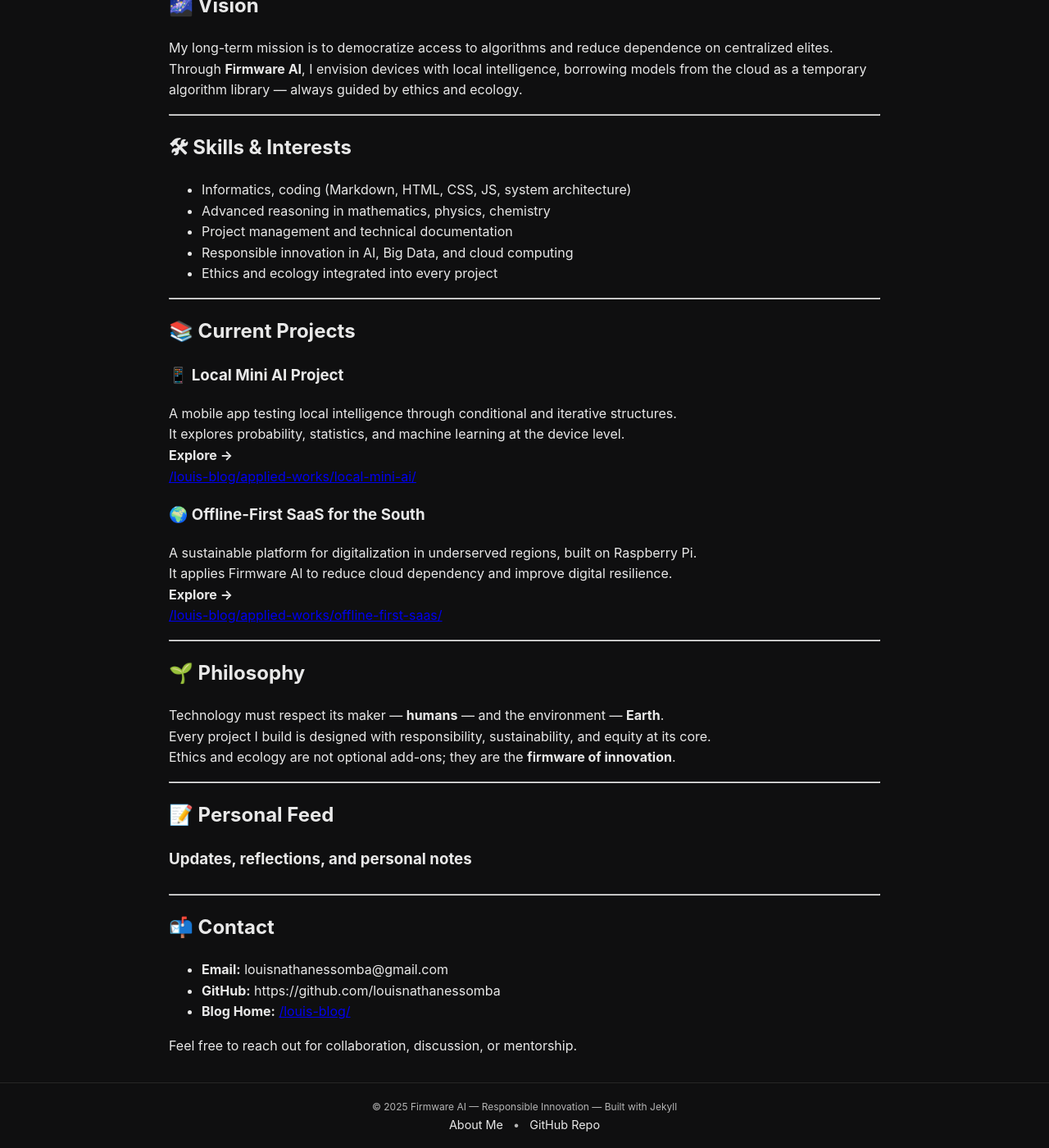
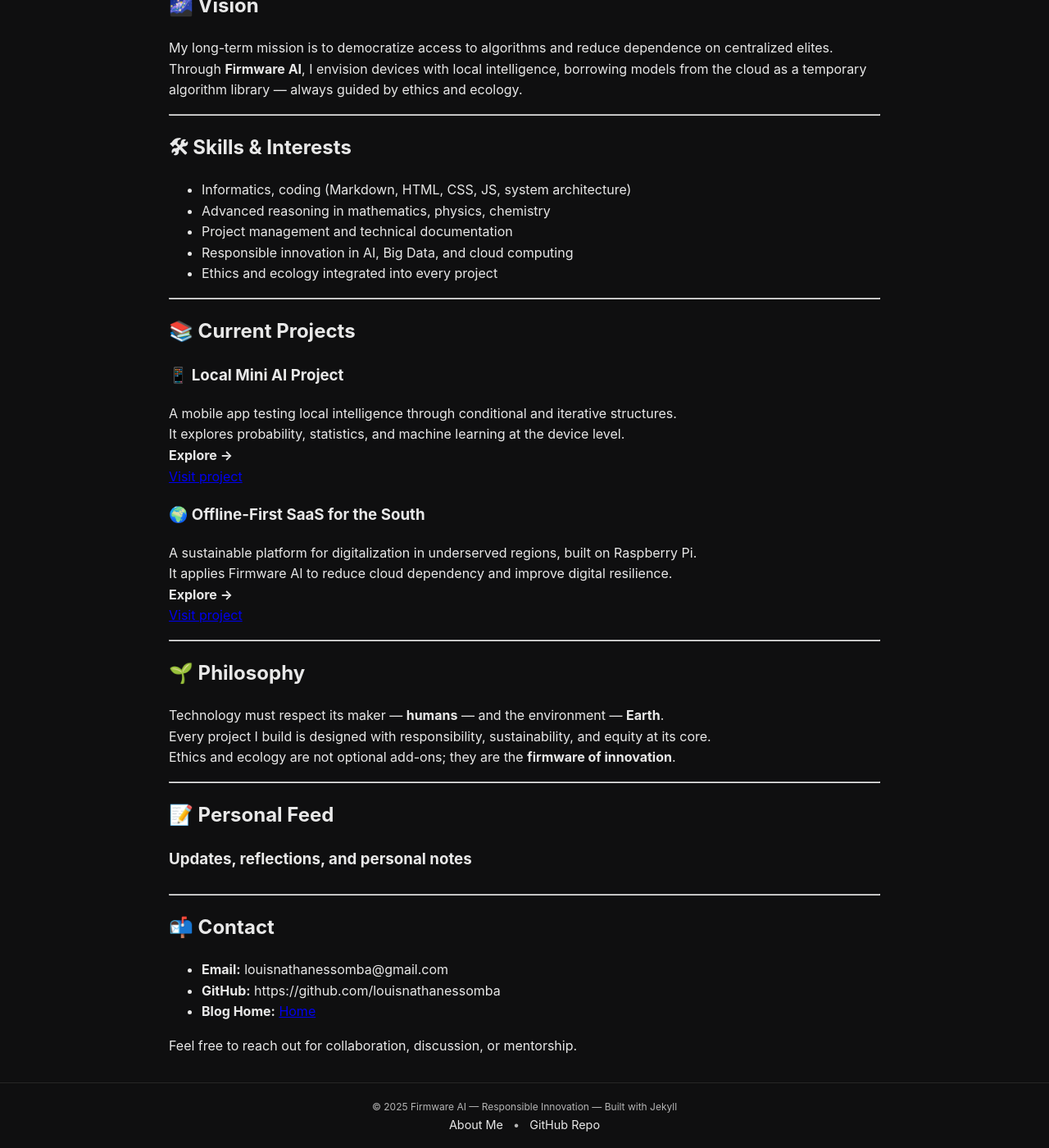
Before and after one commit to louisnathanessomba/louis-blog, a Jekyll site: the page built from pages/about-me/index.md, in a window 1280 px wide and 1400 px high, scrolled down 671 px. Shown: the whole window at 82% size. Built offline with Jekyll 4.4.1, drawn with Linux system fonts in a browser that asks for light colours.

Commit message:
Update index.md

```diff
--- a/pages/about-me/index.md
+++ b/pages/about-me/index.md
@@ -38,13 +38,13 @@ Through **Firmware AI**, I envision devices with local intelligence, borrowing m
 A mobile app testing local intelligence through conditional and iterative structures.
 It explores probability, statistics, and machine learning at the device level.
 **Explore →**
-[{{ site.baseurl }}/applied-works/local-mini-ai/]( {{ site.baseurl }}/applied-works/local-mini-ai/ )
+[Visit project]({{ '/applied-works/local-mini-ai/' | relative_url }})
 
 ### 🌍 Offline-First SaaS for the South
 A sustainable platform for digitalization in underserved regions, built on Raspberry Pi.
 It applies Firmware AI to reduce cloud dependency and improve digital resilience.
 **Explore →**
-[{{ site.baseurl }}/applied-works/offline-first-saas/]( {{ site.baseurl }}/applied-works/offline-first-saas/ )
+[Visit project]({{ '/applied-works/offline-first-saas/' | relative_url }})
 
 ---
 
@@ -59,22 +59,26 @@ Ethics and ecology are not optional add-ons; they are the **firmware of innovati
 # 📝 Personal Feed
 ### Updates, reflections, and personal notes
 
-{% assign about_posts = site.about-me | sort: "date" | reverse %}
+{% assign about_posts = site["about-me"] | sort: "date" | reverse %}
 
 <div class="feed">
   {% for post in about_posts %}
     <div class="card">
-      {% if post.thumbnail %}
-        <img src="{{ post.thumbnail }}" alt="{{ post.title }} thumbnail" class="thumb">
+{% if post.thumbnail %}
+        <img src="{{ post.thumbnail | relative_url }}"
+             alt="{{ post.title }} thumbnail"
+             class="thumb" loading="lazy">
       {% endif %}
- <div class="content">
+<div class="content">
         <h2>{{ post.title }}</h2>
-        <p>{{ post.resume }}</p>
- <a class="read-more" href="{{ site.baseurl }}{{ post.url }}">
+  {% if post.resume %}
+          <p>{{ post.resume }}</p>
+        {% endif %}
+ <a class="read-more" href="{{ post.url | relative_url }}">
           Read full post →
         </a>
       </div>
-    </div>
+</div>
   {% endfor %}
 </div>
 
@@ -84,6 +88,6 @@ Ethics and ecology are not optional add-ons; they are the **firmware of innovati
 
 - **Email:** louisnathanessomba@gmail.com
 - **GitHub:** https://github.com/louisnathanessomba
-- **Blog Home:** [{{ site.baseurl }}/]( {{ site.baseurl }}/ )
+- **Blog Home:** [Home]({{ '/' | relative_url }})
 
 Feel free to reach out for collaboration, discussion, or mentorship.
```
